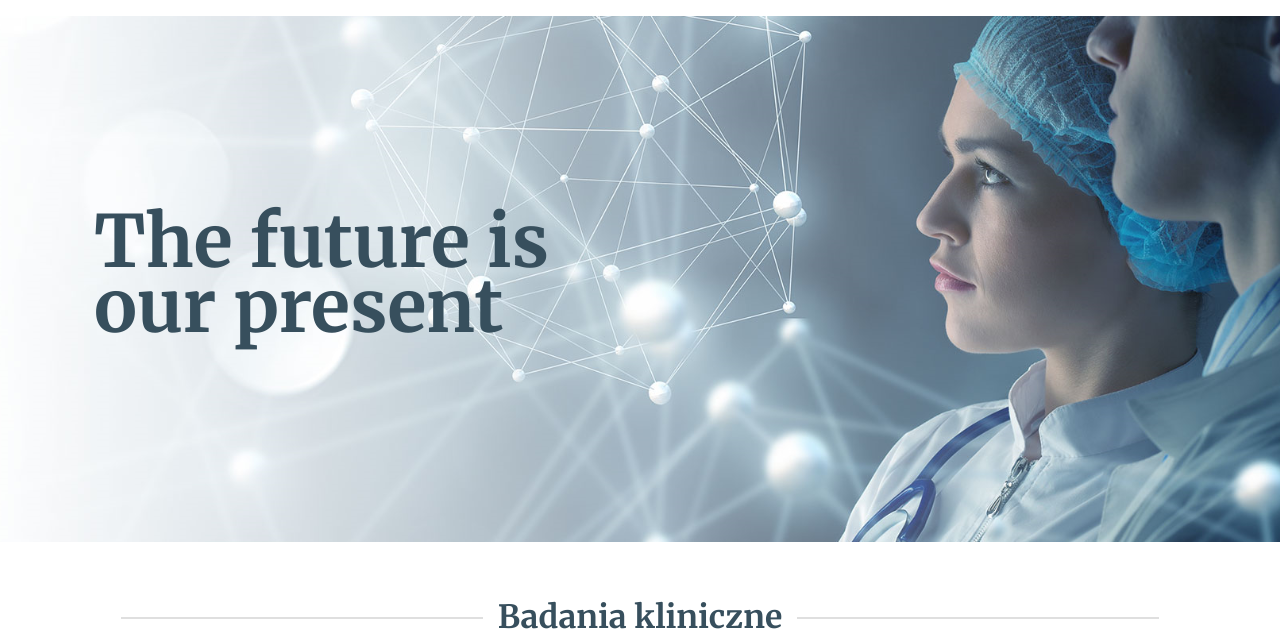
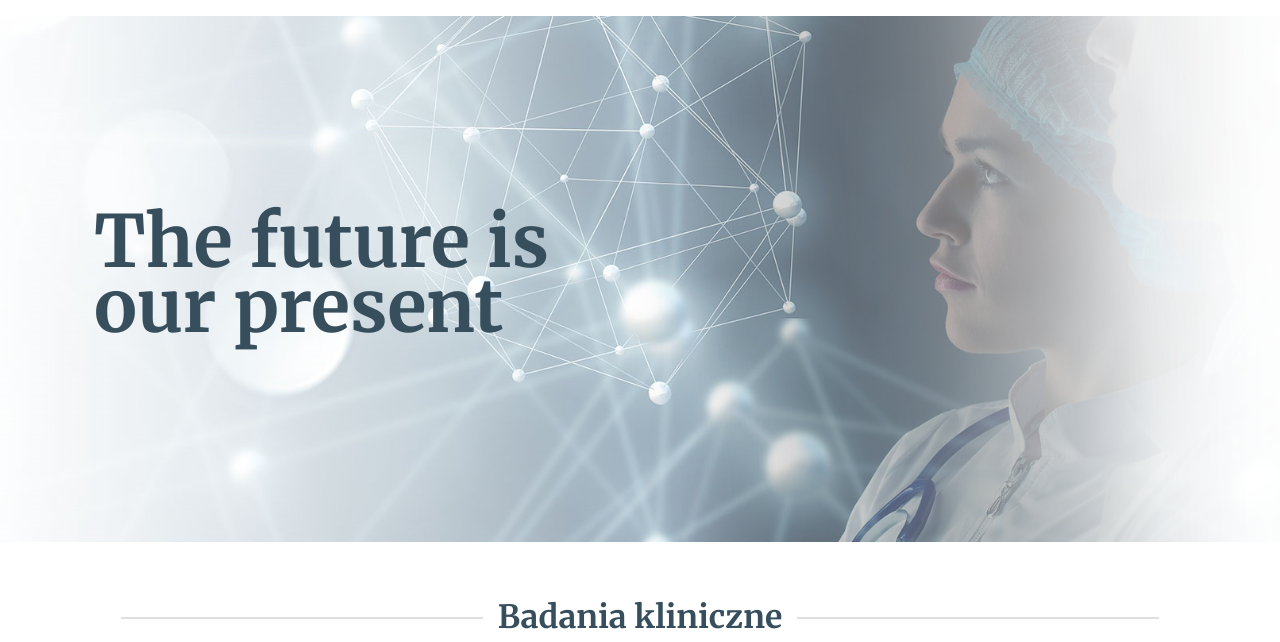
Before and after one commit to MichalMSzczepanski/K2J2_frontend, a plain HTML site: page index.html in a window 1280 px wide. Shown: the part 135-777 px from the top of the page. Drawn offline with nearby package versions, Linux system fonts and the light colour scheme.

Commit message:
updated header image

```diff
--- a/css/style.css
+++ b/css/style.css
@@ -164,7 +164,7 @@
 /* HEADER */
 
 .header {
-    background-image: url(../img/header.png);
+    background-image: url(../img/header_v2.png);
     background-position: center;
     background-repeat: no-repeat;
     height: 526px;
```
Also changed, not shown: img/header_v2.png (added).
